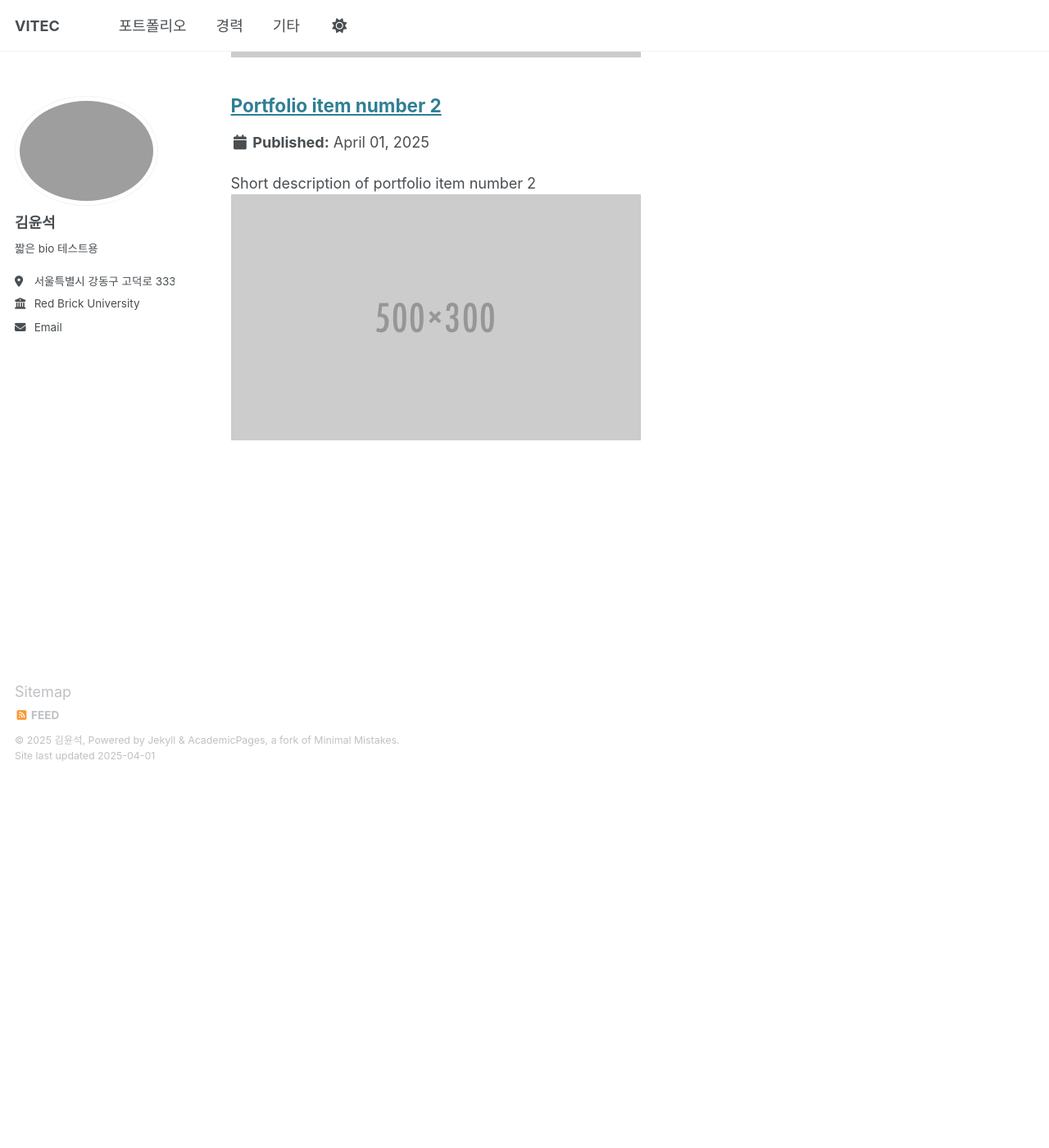
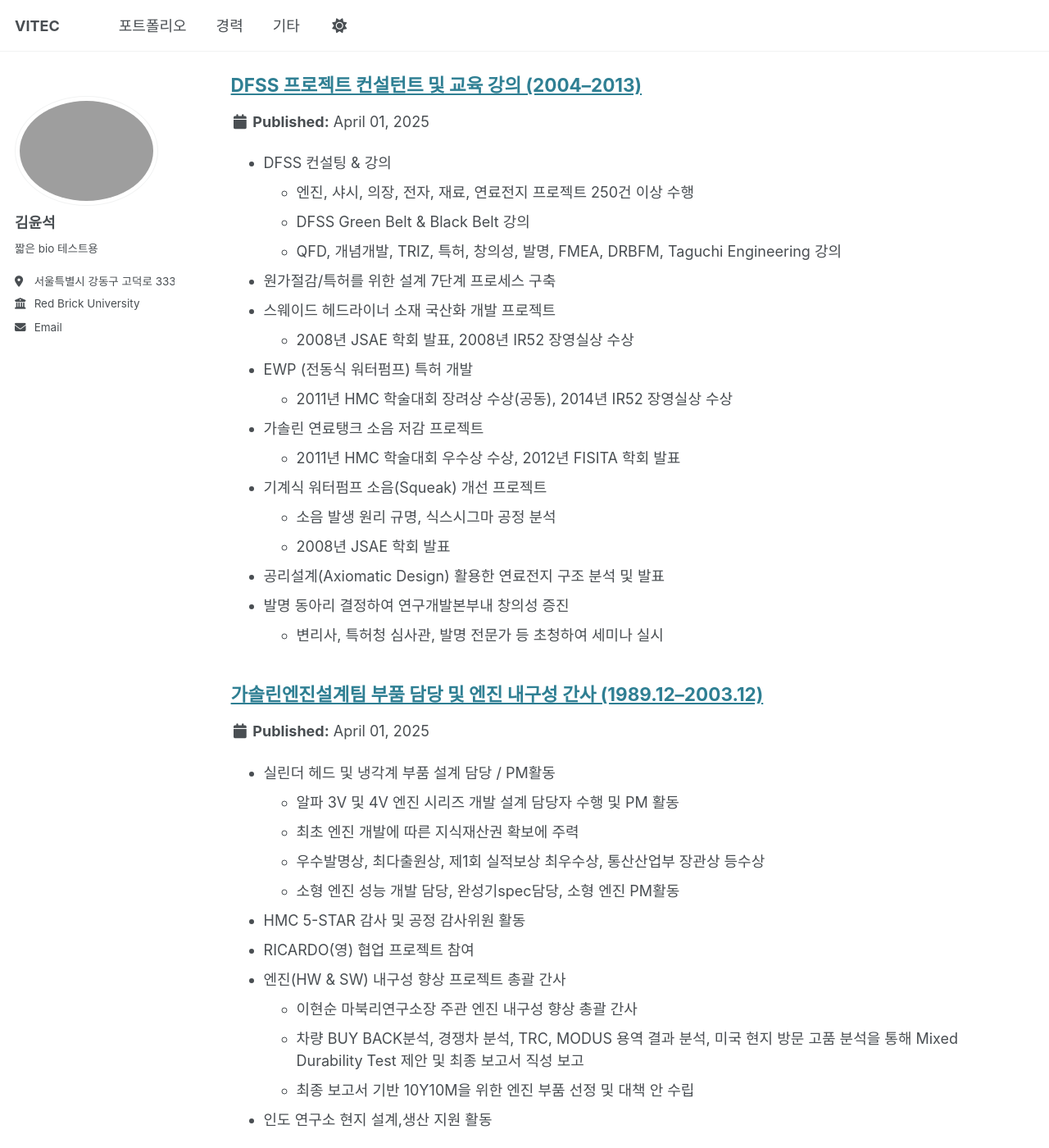
Before and after one commit to kimyunseok-vitec/kimyunseok-vitec.github.io, a Jekyll site: the page built from _pages/portfolio.html, in a window 1280 px wide and 1400 px high, scrolled down 525 px. Shown: the whole window at 82% size. Built offline with Jekyll 4.4.1, drawn with Linux system fonts in a browser that asks for light colours; before the commit the page ends 1474 px from its top, so only the background shows below that; some of the changed text lies outside the part shown.

Commit message:
portfolio add

```diff
--- a/_portfolio/portfolio-1.md
+++ b/_portfolio/portfolio-1.md
@@ -1,7 +1,7 @@
 ---
-title: "Portfolio item number 1"
-excerpt: "Short description of portfolio item number 1<br/><img src='/images/500x300.png'>"
+title: "전동화구동설계센터장 직속 신뢰성 qM 그룹 리더 (2022-2024)"
 collection: portfolio
 ---
-
-This is an item in your portfolio. It can be have images or nice text. If you name the file .md, it will be parsed as markdown. If you name the file .html, it will be parsed as HTML.
+* 전동화부품의 신뢰성 설계 및 ES시험 체계 구축
+    * DqM(Design quality Matrix) FMEA & TqM (Test quality Matrix)
+    * ASME GD&T (Y14.5-2009)
--- a/_portfolio/portfolio-2.html
+++ /dev/null
@@ -1,7 +0,0 @@
----
-title: "Portfolio item number 2"
-excerpt: "Short description of portfolio item number 2 <br/><img src='/images/500x300.png'>"
-collection: portfolio
----
-
-This is an item in your portfolio. It can be have images or nice text. If you name the file .md, it will be parsed as markdown. If you name the file .html, it will be parsed as HTML.
--- /dev/null
+++ b/_portfolio/portfolio-2.md
@@ -0,0 +1,24 @@
+---
+title: "엔진설계센터/ 전동화구동설계센터 신뢰성 간사/ 엔진설계실MBB (2014-2021)"
+collection: portfolio
+---
+* 신뢰성 설계/예방설계/시험분석/정량적ES개발 등
+* 신뢰성 설계 예방 기법(DqM) 및 시험(TqM) 프로세스 개발 및 활동
+
+* DqM(Design quality Matrix) FMEA & TqM (Test quality Matrix)
+* ASME GD&T (Y14.5-2009)
+    1. 통합 열관리 모듈 (ITM) 프로젝트
+        * 3개 부품사(인지/GMB/NVH KOREA) 공동연구 프로젝트 추진 및 양산
+        * DqM & TqM Full 프로세스 구현
+    1. 비스코스 댐퍼 풀리 & 중간위상 CVVT ES구축
+    1. 기계식 워터펌프 내구시험모드 설계  (누수 문제)
+    1. 가변오일펌프 내구시험 모드 설계 지원
+    1. 전기식 써모스타트 고온작동리그시험모드 설계
+    1. AVL TDP시험법 교육 추진 및 협업 (설계/시험/해석 부문)
+    1. PCD (Pulse Control Decoupler) Thermal shock & Temp cycle Test 설계
+* 중간위상CVVT DFSS 프로젝트 수행 (대상수상)
+* 중공밸브 DqM 추진 (Crack 문제)
+* DqM FMEA 프로젝트 ( 17개 부품)
+* 멕시코 공장 설계,생산 지원 활동
+* HMC 5-STAR 감사 활동
+* 센터 신입사원 교육 : 신뢰성 설계 & 시험, PT개발프로세스
--- /dev/null
+++ b/_portfolio/portfolio-3.md
@@ -0,0 +1,22 @@
+---
+title: "DFSS 프로젝트 컨설턴트 및 교육 강의 (2004–2013)"
+collection: portfolio
+---
+
+* DFSS 컨설팅 & 강의
+    * 엔진, 샤시, 의장, 전자, 재료, 연료전지 프로젝트  250건 이상 수행
+    * DFSS Green Belt & Black Belt 강의
+    * QFD, 개념개발, TRIZ, 특허, 창의성, 발명, FMEA, DRBFM, Taguchi Engineering 강의
+* 원가절감/특허를 위한 설계 7단계 프로세스 구축
+* 스웨이드 헤드라이너 소재 국산화 개발 프로젝트
+    * 2008년 JSAE 학회 발표, 2008년 IR52 장영실상 수상
+* EWP (전동식 워터펌프) 특허 개발
+    * 2011년 HMC 학술대회 장려상 수상(공동),  2014년 IR52 장영실상 수상
+* 가솔린 연료탱크 소음 저감 프로젝트
+    * 2011년 HMC 학술대회 우수상 수상, 2012년 FISITA 학회 발표
+* 기계식 워터펌프 소음(Squeak) 개선 프로젝트
+    * 소음 발생 원리 규명,  식스시그마 공정 분석
+    * 2008년 JSAE 학회 발표
+* 공리설계(Axiomatic Design) 활용한 연료전지 구조 분석 및 발표
+* 발명 동아리 결정하여 연구개발본부내 창의성 증진
+    * 변리사, 특허청 심사관, 발명 전문가 등 초청하여 세미나 실시
--- /dev/null
+++ b/_portfolio/portfolio-4.md
@@ -0,0 +1,17 @@
+---
+title: "가솔린엔진설계팀 부품 담당 및 엔진 내구성 간사 (1989.12–2003.12)"
+collection: portfolio
+---
+
+* 실린더 헤드 및 냉각계 부품 설계 담당 / PM활동
+    * 알파 3V 및 4V 엔진 시리즈 개발 설계 담당자 수행 및 PM 활동
+    * 최초 엔진 개발에 따른 지식재산권 확보에 주력
+    * 우수발명상, 최다출원상, 제1회 실적보상 최우수상, 통산산업부 장관상 등수상
+    * 소형 엔진 성능 개발 담당, 완성기spec담당, 소형 엔진 PM활동
+* HMC 5-STAR 감사 및 공정 감사위원 활동
+* RICARDO(영) 협업 프로젝트 참여
+* 엔진(HW & SW) 내구성 향상 프로젝트 총괄 간사
+    * 이현순 마북리연구소장 주관  엔진 내구성 향상 총괄 간사
+    * 차량 BUY BACK분석, 경쟁차 분석, TRC, MODUS 용역 결과 분석, 미국 현지 방문 고품 분석을 통해  Mixed Durability Test 제안 및 최종 보고서 직성 보고
+    * 최종 보고서 기반 10Y10M을 위한 엔진 부품 선정 및 대책 안 수립
+* 인도 연구소 현지 설계,생산 지원 활동
```
